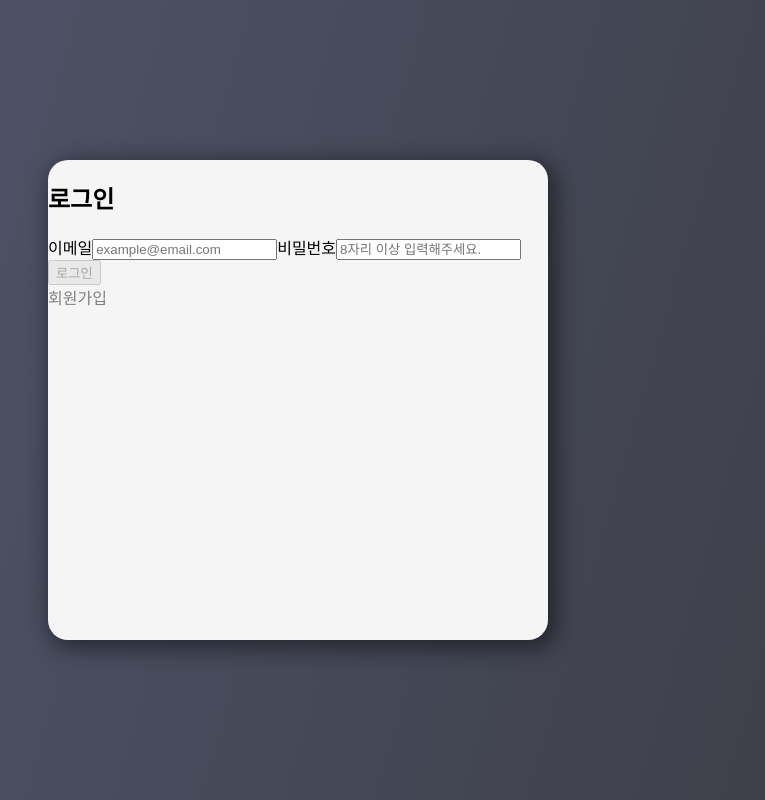
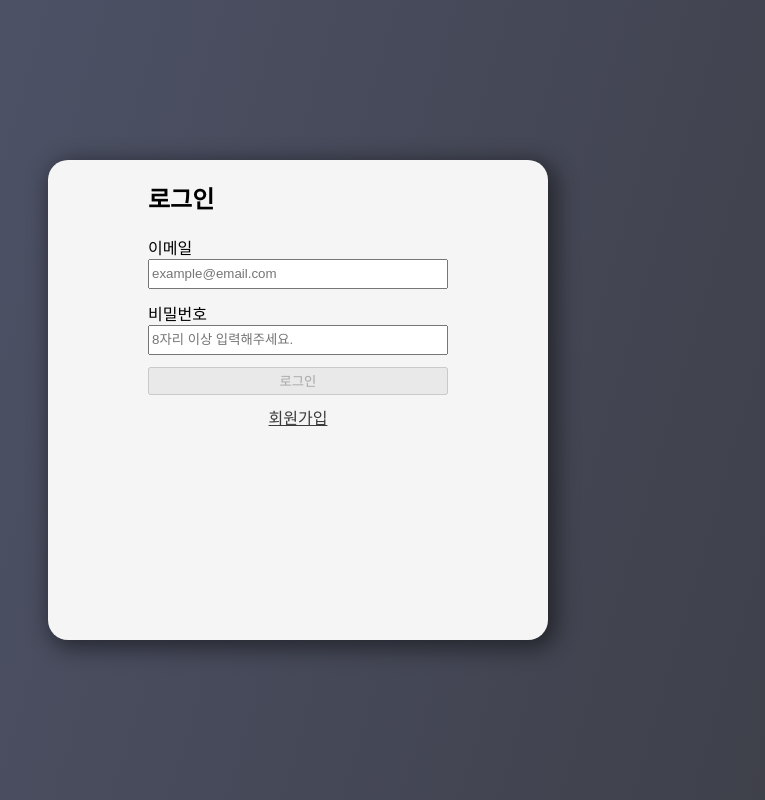
Before and after one commit to jin7969/wanted-pre-onboarding-frontend, a React (Create React App) app: page / in a window 1280 px wide. Shown: the whole page, without its empty margins (342-1107 px from the left). Built offline with nearby package versions, Linux system fonts and the light colour scheme.

Commit message:
feat: 로그인 페이지 스타일 추가

```diff
--- a/src/index.css
+++ b/src/index.css
@@ -26,6 +26,7 @@ body {
   overflow: hidden;
   border-radius: 20px;
   display: flex;
+  align-items: center;
   flex-direction: column;
   -webkit-box-shadow: 5px 5px 21px 4px rgba(0, 0, 0, 0.45);
   box-shadow: 5px 5px 21px 4px rgba(0, 0, 0, 0.45);
@@ -37,8 +38,8 @@ code {
 }
 
 a {
-  text-decoration: none;
-  color: gray;
+  color: rgb(59, 59, 59);
+  cursor: pointer;
 }
 
 ul {
--- a/src/pages/Login.jsx
+++ b/src/pages/Login.jsx
@@ -2,6 +2,7 @@ import { useEffect } from "react";
 import { Link, useNavigate } from "react-router-dom";
 import { API_BASE_URL, ROUTES, STORAGE_TOKEN_KEY } from "../constants";
 import useUserDataForm from "../hooks/useUserDataForm";
+import styled from "styled-components";
 
 function Login() {
   const navigate = useNavigate();
@@ -41,7 +42,7 @@ function Login() {
   return (
     <section>
       <h1>로그인</h1>
-      <form onSubmit={handleLoginDataSubmit}>
+      <S.Form onSubmit={handleLoginDataSubmit}>
         <label htmlFor="email">이메일</label>
         <input
           id="email"
@@ -68,10 +69,33 @@ function Login() {
         >
           로그인
         </button>
-      </form>
-      <Link to={ROUTES.SIGN_UP}>회원가입</Link>
+      </S.Form>
+      <S.LinkWrapper>
+        <Link to={ROUTES.SIGN_UP}>회원가입</Link>
+      </S.LinkWrapper>
     </section>
   );
 }
 
 export default Login;
+
+const S = {
+  Form: styled.form`
+    width: 300px;
+    display: flex;
+    flex-direction: column;
+
+    input {
+      margin-bottom: 12px;
+      height: 24px;
+    }
+
+    button {
+      height: 28px;
+      margin-bottom: 10px;
+    }
+  `,
+  LinkWrapper: styled.div`
+    text-align: center;
+  `,
+};
```
